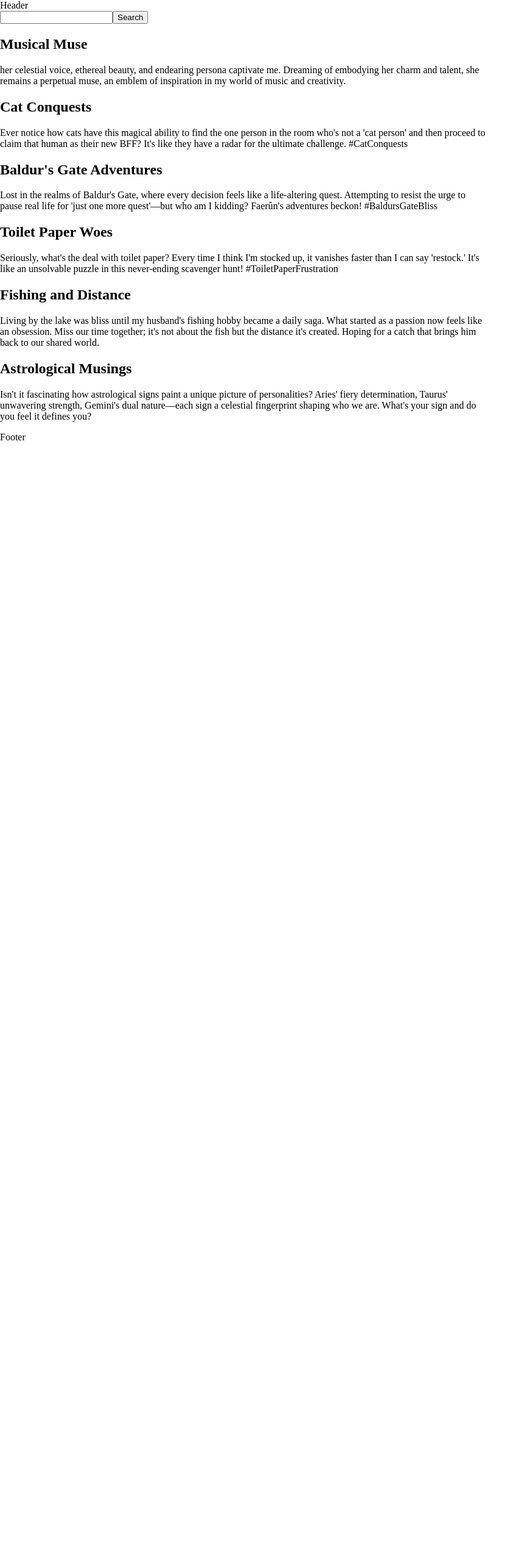
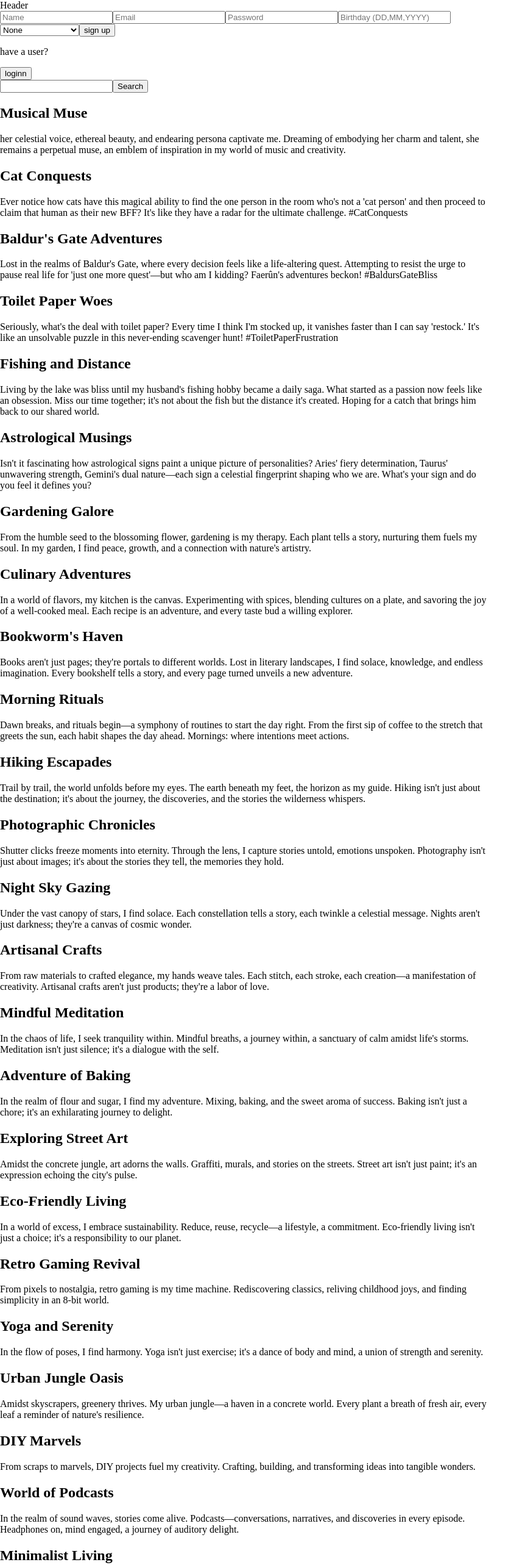
Before and after one commit to LeahJKH/Meows, a React (Vite) app: page / in a window 1280 px wide. Shown: the top 2566 px of the page at 61% size, without its empty margins (0-862 px from the left). Before the commit the page ends 800 px from the top, so only its background shows below. Built offline with nearby package versions, Linux system fonts and the light colour scheme.

Commit message:
did some shit

```diff
--- a/src/Components/Signup/Signup.tsx
+++ b/src/Components/Signup/Signup.tsx
@@ -1,30 +1,73 @@
-import style from "./Signin.module.css"
+import { useState } from 'react';
+import style from './Signin.module.css';
+import usersData from '../../Data/user.json';
+
+interface User {
+  name: string;
+  email: string;
+  password: string;
+  Gender: string;
+  Birthday: string;
+}
 
 export default function Signup() {
-    return(
-<>
-<>
-        <div>
+  const [name, setName] = useState('');
+  const [email, setEmail] = useState('');
+  const [password, setPassword] = useState('');
+  const [birthday, setBirthday] = useState('');
+  const [gender, setGender] = useState('Male');
+  const [users, setUsers] = useState<User[]>(Array.isArray(usersData) ? (usersData as User[]) : []);
+
+  const handleSignup = () => {
+    const newUser: User = {
+      name: name,
+      email: email,
+      password: password,
+      Gender: gender,
+      Birthday: birthday,
+    };
+
+    if (name && email && password) {
+      const updatedUsers = [...users, newUser];
+      setUsers(updatedUsers);
+      console.log('New User:', newUser);
+      console.log('All Users:', updatedUsers);
+    } else {
+      console.log('Name, email, and password are required fields.');
+    }
+  };
+
+    const formatDate = (dateString: string) => {
+        const [date, month, year] = dateString.split(',');
+        return `${year}-${month}-${date}`;
+    };
+
+
+
+    return (
+        <>
             <div className={style.Signupcontainer}>
-                <input type="email" name="EmailSignup"  />
-                <input type="password" name="PassSignup" />
-                <input type="date" name="Birthday"/>
-                <select name="gender">
+            <input type="text" name="NameSignup" onChange={(e) => setName(e.target.value)} placeholder="Name" />
+            <input type="email" name="EmailSignup" onChange={(e) => setEmail(e.target.value)} placeholder="Email"/>
+                <input type="password" name="PassSignup" onChange={(e) => setPassword(e.target.value)} placeholder="Password" />
+                <input type="text" name="Birthday" onChange={(e) => setBirthday(formatDate(e.target.value))} placeholder="Birthday (DD,MM,YYYY)" />
+                <select name="gender" onChange={(e) => setGender(e.target.value)}>
+                <option value="None">None</option>
                     <option value="Male">Male</option>
                     <option value="Female">Female</option>
                     <option value="Nonbinary">Nonbinary</option>
-                    <option value="None">None</option>
+
                     <option value="Dont wish too enter">Dont wish to enter</option>
                 </select>
-                <button className={style.signupbtn}>sign up</button>
+                <button className={style.signupbtn} onClick={handleSignup}>sign up</button>
             </div>
 
-            <div className={style.usercontainer}>
-                <p>have a user?</p>
-                <button className={style.loginbtn}>loginn</button>
+            <div>
+                <div className={style.usercontainer}>
+                    <p>have a user?</p>
+                    <button className={style.loginbtn}>loginn</button>
+                </div>
             </div>
-        </div>
         </>
-</>
-    )
+    );
 }
--- a/src/Data/posts.ts
+++ b/src/Data/posts.ts
@@ -28,5 +28,95 @@ export const PostInfo = [
         id: 6,
         title: "Astrological Musings",
         content: "Isn't it fascinating how astrological signs paint a unique picture of personalities? Aries' fiery determination, Taurus' unwavering strength, Gemini's dual nature—each sign a celestial fingerprint shaping who we are. What's your sign and do you feel it defines you?",
-    }
+    },
+    {
+        id: 7,
+        title: "Gardening Galore",
+        content: "From the humble seed to the blossoming flower, gardening is my therapy. Each plant tells a story, nurturing them fuels my soul. In my garden, I find peace, growth, and a connection with nature's artistry.",
+      },
+      {
+        id: 8,
+        title: "Culinary Adventures",
+        content: "In a world of flavors, my kitchen is the canvas. Experimenting with spices, blending cultures on a plate, and savoring the joy of a well-cooked meal. Each recipe is an adventure, and every taste bud a willing explorer.",
+      },
+      {
+        id: 9,
+        title: "Bookworm's Haven",
+        content: "Books aren't just pages; they're portals to different worlds. Lost in literary landscapes, I find solace, knowledge, and endless imagination. Every bookshelf tells a story, and every page turned unveils a new adventure.",
+      },
+      {
+        id: 10,
+        title: "Morning Rituals",
+        content: "Dawn breaks, and rituals begin—a symphony of routines to start the day right. From the first sip of coffee to the stretch that greets the sun, each habit shapes the day ahead. Mornings: where intentions meet actions.",
+      },
+      {
+        id: 11,
+        title: "Hiking Escapades",
+        content: "Trail by trail, the world unfolds before my eyes. The earth beneath my feet, the horizon as my guide. Hiking isn't just about the destination; it's about the journey, the discoveries, and the stories the wilderness whispers.",
+      },
+      {
+        id: 12,
+        title: "Photographic Chronicles",
+        content: "Shutter clicks freeze moments into eternity. Through the lens, I capture stories untold, emotions unspoken. Photography isn't just about images; it's about the stories they tell, the memories they hold.",
+      },
+      {
+        id: 13,
+        title: "Night Sky Gazing",
+        content: "Under the vast canopy of stars, I find solace. Each constellation tells a story, each twinkle a celestial message. Nights aren't just darkness; they're a canvas of cosmic wonder.",
+      },
+      {
+        id: 14,
+        title: "Artisanal Crafts",
+        content: "From raw materials to crafted elegance, my hands weave tales. Each stitch, each stroke, each creation—a manifestation of creativity. Artisanal crafts aren't just products; they're a labor of love.",
+      },
+      {
+        id: 15,
+        title: "Mindful Meditation",
+        content: "In the chaos of life, I seek tranquility within. Mindful breaths, a journey within, a sanctuary of calm amidst life's storms. Meditation isn't just silence; it's a dialogue with the self.",
+      },
+      {
+        id: 16,
+        title: "Adventure of Baking",
+        content: "In the realm of flour and sugar, I find my adventure. Mixing, baking, and the sweet aroma of success. Baking isn't just a chore; it's an exhilarating journey to delight.",
+      },
+      {
+        id: 17,
+        title: "Exploring Street Art",
+        content: "Amidst the concrete jungle, art adorns the walls. Graffiti, murals, and stories on the streets. Street art isn't just paint; it's an expression echoing the city's pulse.",
+      },
+      {
+        id: 18,
+        title: "Eco-Friendly Living",
+        content: "In a world of excess, I embrace sustainability. Reduce, reuse, recycle—a lifestyle, a commitment. Eco-friendly living isn't just a choice; it's a responsibility to our planet.",
+      },
+      {
+        id: 19,
+        title: "Retro Gaming Revival",
+        content: "From pixels to nostalgia, retro gaming is my time machine. Rediscovering classics, reliving childhood joys, and finding simplicity in an 8-bit world.",
+      },
+      {
+        id: 20,
+        title: "Yoga and Serenity",
+        content: "In the flow of poses, I find harmony. Yoga isn't just exercise; it's a dance of body and mind, a union of strength and serenity.",
+      },
+      {
+        id: 21,
+        title: "Urban Jungle Oasis",
+        content: "Amidst skyscrapers, greenery thrives. My urban jungle—a haven in a concrete world. Every plant a breath of fresh air, every leaf a reminder of nature's resilience.",
+      },
+      {
+        id: 22,
+        title: "DIY Marvels",
+        content: "From scraps to marvels, DIY projects fuel my creativity. Crafting, building, and transforming ideas into tangible wonders.",
+      },
+      {
+        id: 23,
+        title: "World of Podcasts",
+        content: "In the realm of sound waves, stories come alive. Podcasts—conversations, narratives, and discoveries in every episode. Headphones on, mind engaged, a journey of auditory delight.",
+      },
+      {
+        id: 24,
+        title: "Minimalist Living",
+        content: "In the essence of less, I find abundance. Minimalist living—simplicity, mindfulness, and the art of cherishing what truly matters.",
+      }
 ];
--- a/src/Pages/LandingPage.tsx
+++ b/src/Pages/LandingPage.tsx
@@ -2,7 +2,7 @@ import { useState } from "react";
 import PostCard from "../Components/PostCard/Postcard.tsx";
 import Searchbar from "../Components/srcbar/SrcBar";
 import {PostInfo}  from "../Data/posts.ts";
-
+import Signup from "../Components/Signup/Signup.tsx";
 
 export function LandingPage() {
   const [searchTerm, setSearchTerm] = useState<string>("");
@@ -13,7 +13,7 @@ export function LandingPage() {
 
   return (
     <main>
-
+    <Signup/>
       <Searchbar setSearchTerm={setSearchTerm}></Searchbar>
       {filteredPosts.map((post: { id: number, title: string, content: string }) => (
         <PostCard key={post.id} title={post.title} content={post.content} />
```
